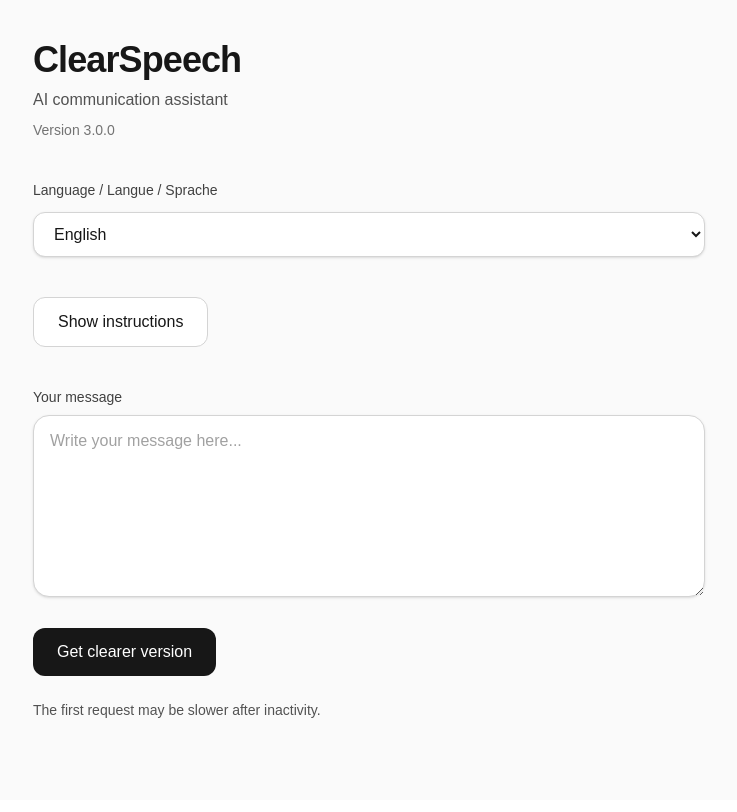
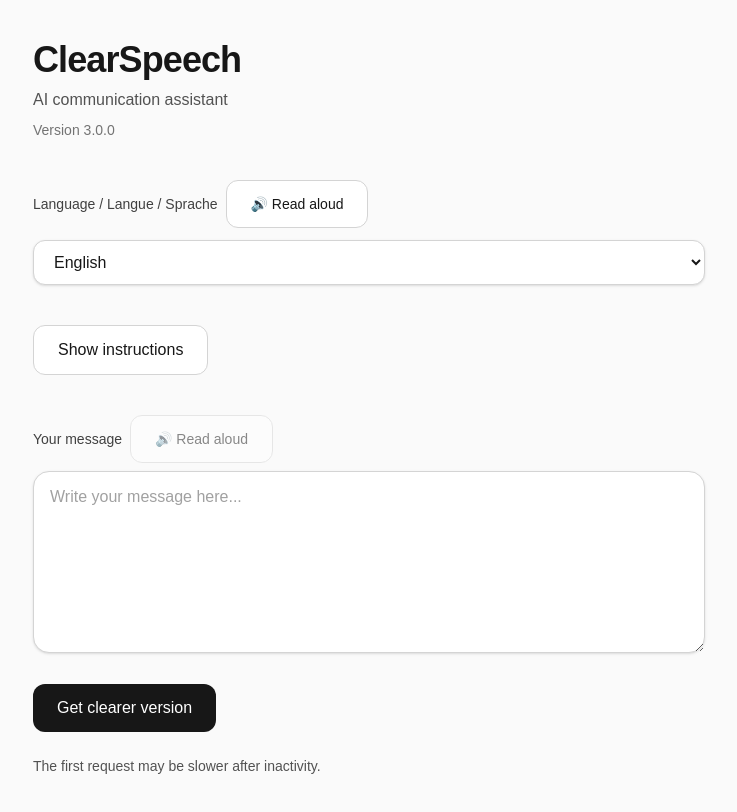
Before and after one commit to JulieGoulet2/clearspeech-app-v2, a Next.js app in the folder frontend/: page / in a window 1280 px wide. Shown: the top 812 px of the page, without its empty margins (271-1008 px from the left). Built offline with nearby package versions, Linux system fonts and the light colour scheme; no server answers.

Commit message:
corrected text-to-speech frontend to read all  in the correct language

```diff
--- a/frontend/app/page.tsx
+++ b/frontend/app/page.tsx
@@ -84,6 +84,22 @@ function speak(text: string, language: string) {
   }
 
   window.speechSynthesis.speak(utterance);
+}
+
+function getLanguageChoiceSpeechText(uiLanguage: Lang, selectedLanguage: Lang): string {
+  const prefixByUiLanguage: Record<Lang, string> = {
+    en: "Selected language",
+    fr: "Langue sélectionnée",
+    de: "Ausgewählte Sprache",
+  };
+
+  const languageNameByUiLanguage: Record<Lang, Record<Lang, string>> = {
+    en: { en: "English", fr: "French", de: "German" },
+    fr: { en: "anglais", fr: "français", de: "allemand" },
+    de: { en: "Englisch", fr: "Französisch", de: "Deutsch" },
+  };
+
+  return `${prefixByUiLanguage[uiLanguage]}: ${languageNameByUiLanguage[uiLanguage][selectedLanguage]}.`;
 }
 
 export default function Home() {
@@ -289,12 +305,23 @@ export default function Home() {
         )}
 
         <section className="space-y-3" aria-label={tr.languageLabel}>
+          <div className="flex flex-wrap items-center gap-2">
             <label
               className="block text-sm font-medium text-neutral-700 dark:text-neutral-300"
               htmlFor="lang-select"
             >
               {tr.languageLabel}
             </label>
+            <button
+              type="button"
+              className={btnSpeak}
+              onClick={() =>
+                speak(getLanguageChoiceSpeechText(language, language), language)
+              }
+            >
+              {tr.readAloud}
+            </button>
+          </div>
           <select
             id="lang-select"
             value={language}
@@ -397,12 +424,22 @@ export default function Home() {
         {phase === "compose" && (
           <section className="space-y-6" aria-label={tr.yourMessage}>
             <div className="space-y-2">
+              <div className="flex flex-wrap items-center gap-2">
                 <label
                   className="block text-sm font-medium text-neutral-700 dark:text-neutral-300"
                   htmlFor="user-message"
                 >
                   {tr.yourMessage}
                 </label>
+                <button
+                  type="button"
+                  className={btnSpeak}
+                  onClick={() => speak(message, language)}
+                  disabled={!message.trim()}
+                >
+                  {tr.readAloud}
+                </button>
+              </div>
               <textarea
                 id="user-message"
                 value={message}
@@ -437,12 +474,22 @@ export default function Home() {
             </h2>
 
             <article className="space-y-3" aria-labelledby="original-message-label">
+              <div className="flex flex-wrap items-center gap-2">
                 <h3
                   id="original-message-label"
                   className="text-sm font-medium text-neutral-600 dark:text-neutral-400"
                 >
                   {tr.yourMessage}
                 </h3>
+                <button
+                  type="button"
+                  className={btnSpeak}
+                  onClick={() => speak(message, language)}
+                  disabled={!message.trim()}
+                >
+                  {tr.readAloud}
+                </button>
+              </div>
               <div
                 className={`${cardClass} border-neutral-200 bg-neutral-50/80 dark:border-neutral-700 dark:bg-neutral-900/60`}
               >
@@ -586,12 +633,22 @@ export default function Home() {
 
         {phase === "final" && (
           <section className="space-y-6" aria-labelledby="final-heading">
+            <div className="flex flex-wrap items-center gap-2">
               <h2
                 id="final-heading"
                 className="text-xl font-semibold text-neutral-900 dark:text-neutral-100"
               >
                 {tr.finalText}
               </h2>
+              <button
+                type="button"
+                className={btnSpeak}
+                onClick={() => speak(finalText, language)}
+                disabled={!finalText.trim()}
+              >
+                {tr.readAloud}
+              </button>
+            </div>
             <div className={cardClass}>
               <p className="text-lg leading-relaxed">{finalText}</p>
             </div>
```
Lines whose indentation alone changed are shown as unchanged.
